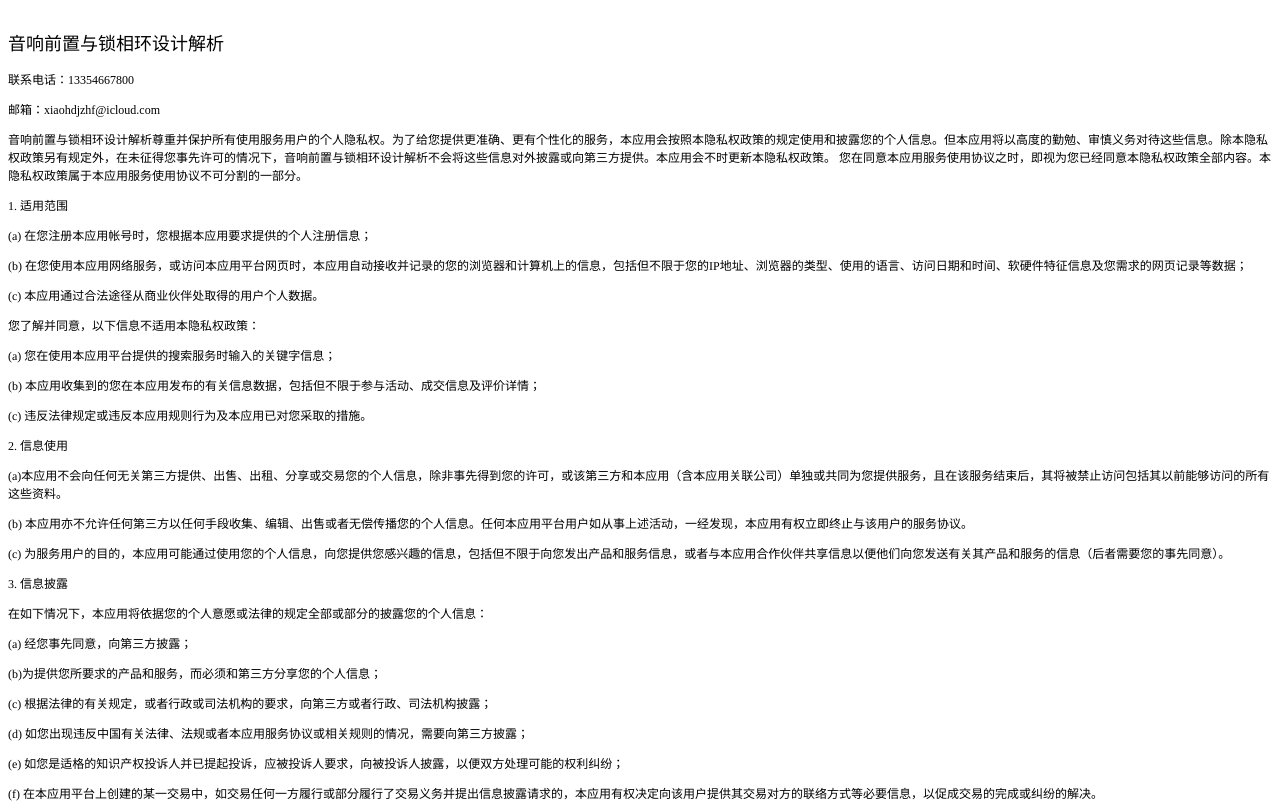
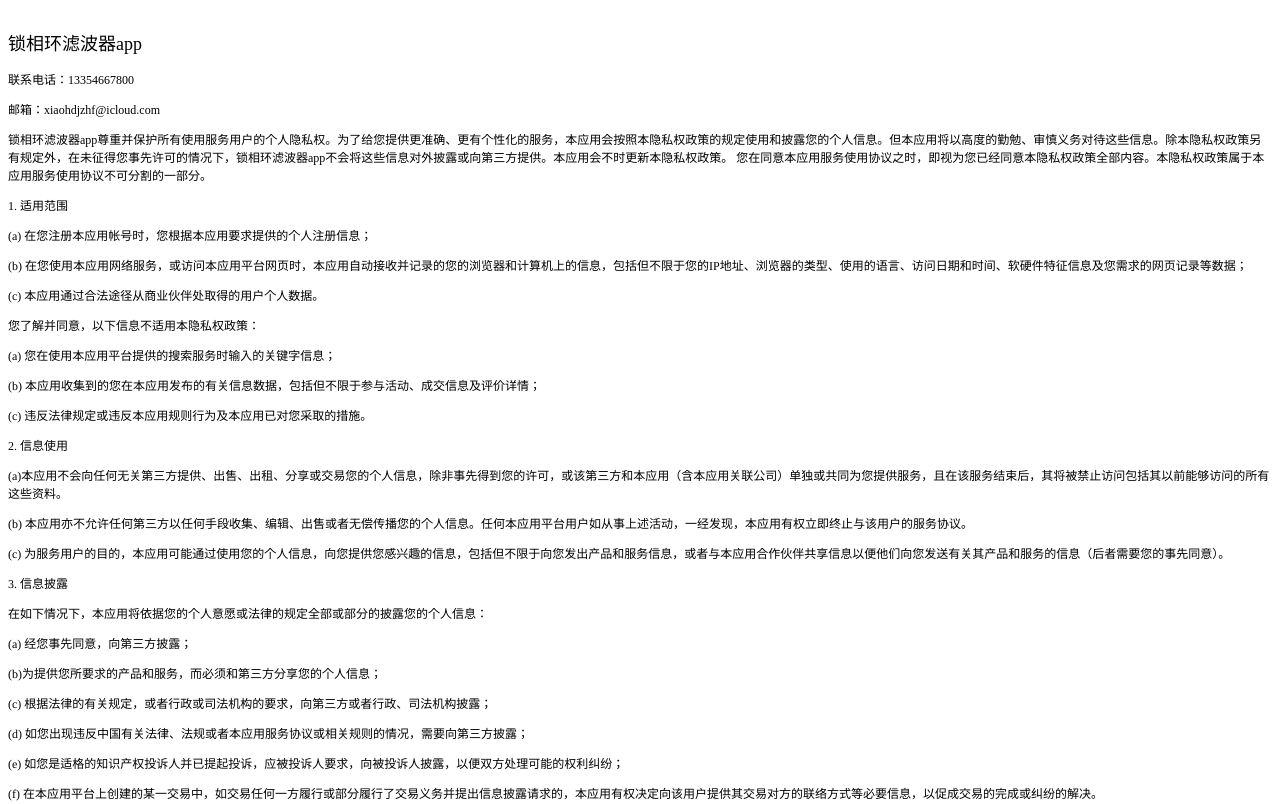
Before and after one commit to xinjianwuhan/liqoagen, a plain HTML site: page index.html in a window 1280 px wide. Shown: the top 804 px of the page. Drawn offline with Linux system fonts and the light colour scheme.

Commit message:
Update index.html

```diff
--- a/index.html
+++ b/index.html
@@ -17,10 +17,10 @@
 </head>
 <body>
 <h2 style="margin: 0.0px 0.0px 14.9px 0.0px; font: 18.0px 'Songti SC'; -webkit-text-stroke: #000000"><span class="s1"><br>
-音响前置与锁相环设计解析</span></h2>
+锁相环滤波器app</span></h2>
 <p class="p2"><span class="s1">联系电话：13354667800</span></p>
 <p class="p2"><span class="s1">邮箱：xiaohdjzhf@icloud.com</span></p>
-<p class="p2"><span class="s1">音响前置与锁相环设计解析尊重并保护所有使用服务用户的个人隐私权。为了给您提供更准确、更有个性化的服务，本应用会按照本隐私权政策的规定使用和披露您的个人信息。但本应用将以高度的勤勉、审慎义务对待这些信息。除本隐私权政策另有规定外，在未征得您事先许可的情况下，音响前置与锁相环设计解析不会将这些信息对外披露或向第三方提供。本应用会不时更新本隐私权政策。</span><span class="s2"> </span><span class="s1">您在同意本应用服务使用协议之时，即视为您已经同意本隐私权政策全部内容。本隐私权政策属于本应用服务使用协议不可分割的一部分。</span><span class="s2"><span class="Apple-converted-space"> </span></span></p>
+<p class="p2"><span class="s1">锁相环滤波器app尊重并保护所有使用服务用户的个人隐私权。为了给您提供更准确、更有个性化的服务，本应用会按照本隐私权政策的规定使用和披露您的个人信息。但本应用将以高度的勤勉、审慎义务对待这些信息。除本隐私权政策另有规定外，在未征得您事先许可的情况下，锁相环滤波器app不会将这些信息对外披露或向第三方提供。本应用会不时更新本隐私权政策。</span><span class="s2"> </span><span class="s1">您在同意本应用服务使用协议之时，即视为您已经同意本隐私权政策全部内容。本隐私权政策属于本应用服务使用协议不可分割的一部分。</span><span class="s2"><span class="Apple-converted-space"> </span></span></p>
 <p class="p2"><span class="s2">1. </span><span class="s1">适用范围</span></p>
 <p class="p2"><span class="s2">(a) </span><span class="s1">在您注册本应用帐号时，您根据本应用要求提供的个人注册信息；</span></p>
 <p class="p2"><span class="s2">(b) </span><span class="s1">在您使用本应用网络服务，或访问本应用平台网页时，本应用自动接收并记录的您的浏览器和计算机上的信息，包括但不限于您的</span><span class="s2">IP</span><span class="s1">地址、浏览器的类型、使用的语言、访问日期和时间、软硬件特征信息及您需求的网页记录等数据；</span><span class="s2"><span class="Apple-converted-space"> </span></span></p>
```
